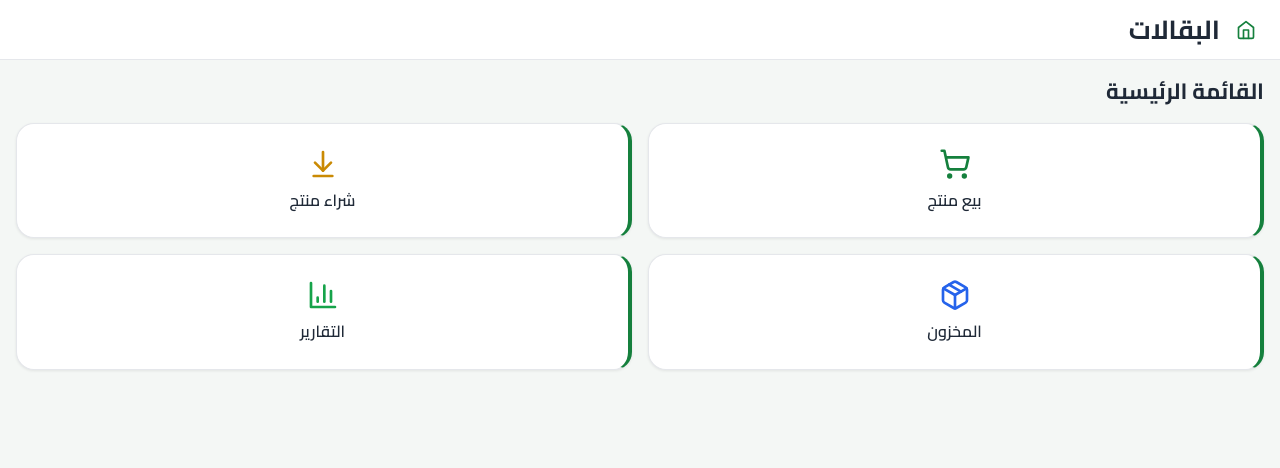
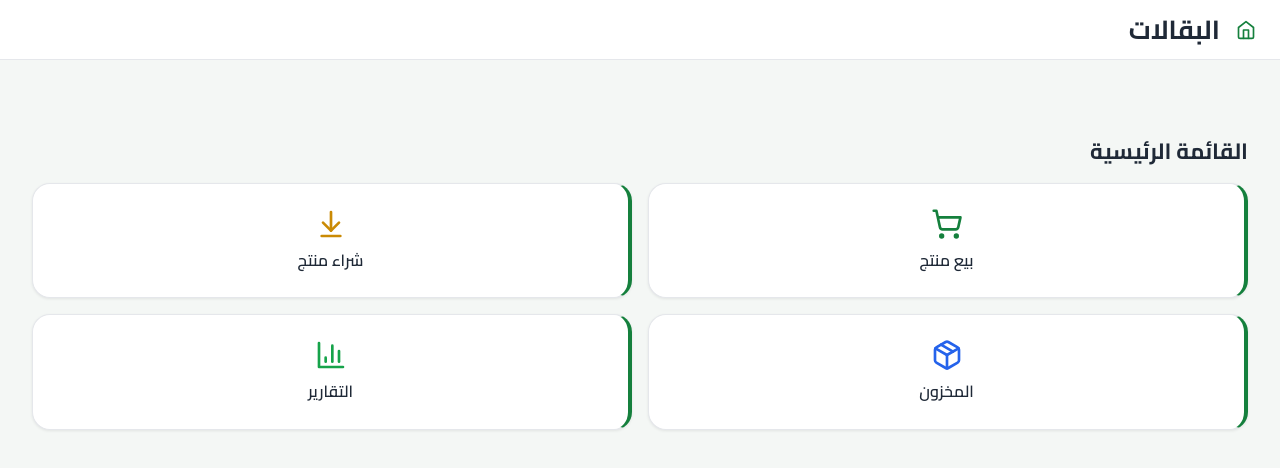
Before and after one commit to mlutf7-source/grocery-app, a React (Vite) app: page / in a window 1280 px wide. Shown: the top 468 px of the page. Built offline with nearby package versions, Linux system fonts and the light colour scheme.

Commit message:
Update Layout.tsx

```diff
--- a/src/components/layout/Layout.tsx
+++ b/src/components/layout/Layout.tsx
@@ -5,7 +5,8 @@ export default function Layout() {
   return (
     <div className="min-h-screen bg-background">
       <Header />
-      <main className="pt-[60px] pb-20">
+      {/* تمت زيادة المسافة العلوية لاستيعاب الهيدر + الشريط */}
+      <main className="pt-[120px] pb-6 px-4">
         <Outlet />
       </main>
     </div>
```
